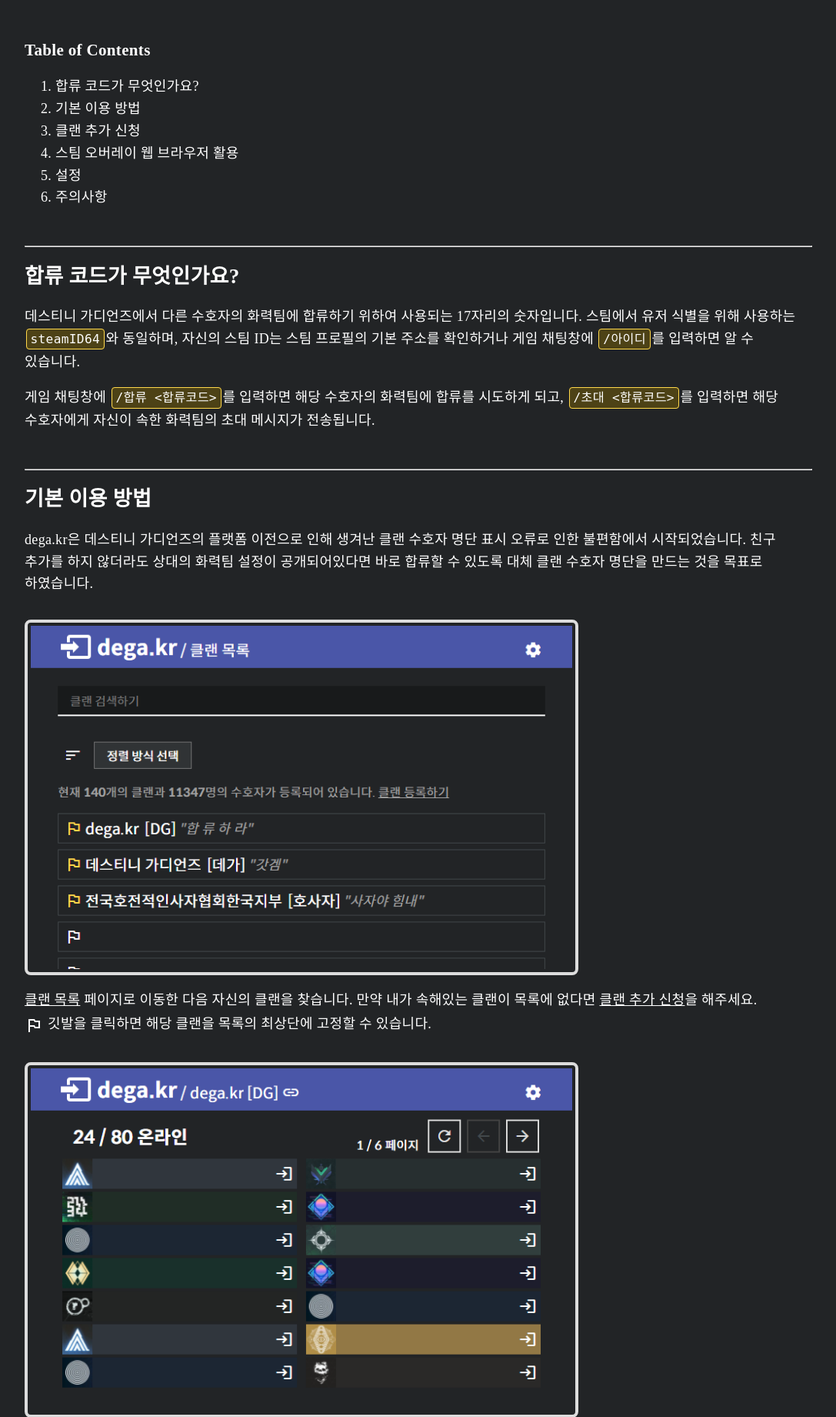
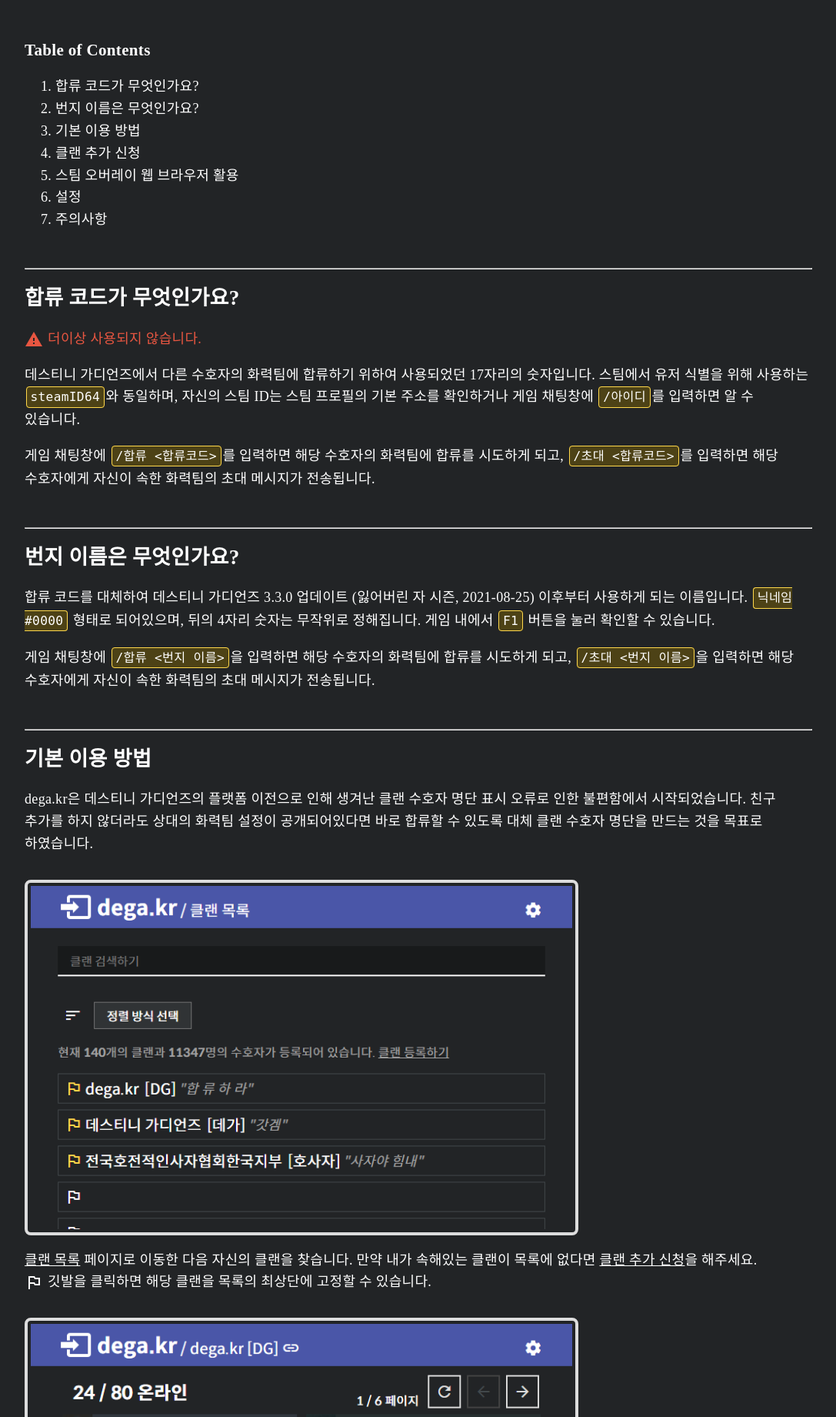
Before and after one commit to krepe-suZette/dega.kr, a Flask app: page /help in a window 1280 px wide. Shown: the part 56-1897 px from the top of the page at 77% size, without its empty margins (96-1183 px from the left). Run offline with Flask 2, Linux system fonts and the light colour scheme; parts of the project's set-up code (start-up, migrations or seed data) failed here and were passed over; some web fonts are replaced.

Commit message:
:bookmark: v1.1.0

```diff
--- a/app.py
+++ b/app.py
@@ -5,8 +5,8 @@
 app = Flask("main")
 p_client = Client()
 data = Data()
-last_update = "2021-07-29"
-__version__ = "1.0.4"
+last_update = "2021-08-26"
+__version__ = "1.1.0"
 
 
 @app.route("/")
--- a/static/degakr.js
+++ b/static/degakr.js
@@ -2,8 +2,8 @@
 let MAX_PAGE = 0;
 let CURRENT_PAGE = 0;
 const API_KEY = "3632dd9656a54c6d90b31777940b2581";
-const DOM_USER_COPY = $("<div class='user-wrap'><div class='user'><div class='emblem'></div><div class='display-name'></div><button class='copy material-icons' data-sid='' data-icon='content_copy'></button></div></div>");
-const DOM_USER_DIRECT = $("<div class='user-wrap'><div class='user'><div class='emblem'></div><div class='display-name'></div><button class='copy material-icons' data-sid='' data-icon='login'></button></div></div>");
+const DOM_USER_COPY = $("<div class='user-wrap'><div class='user'><div class='emblem'></div><div class='platform'><img draggable='false' src=''></div><div class='display-name'></div><button class='copy material-icons' data-bungie-name='' data-icon='content_copy'></button></div></div>");
+const DOM_USER_DIRECT = $("<div class='user-wrap'><div class='user'><div class='emblem'></div><div class='platform'><img draggable='false' src=''></div><div class='display-name'></div><button class='copy material-icons' data-bungie-name='' data-icon='login'></button></div></div>");
 let DOM_USER = DOM_USER_COPY;
 let GROUP_ID;
 
@@ -13,7 +13,7 @@
 let cmd_join = "합류";
 let cmd_invite = "초대";
 let mode = "copy";
-let my_steam_id;
+let my_bungie_name;
 let lastUpdate;
 let active_window_update;
 
@@ -176,7 +176,7 @@
 const clipboardInitialize = function() {
     if (clipboard != null) clipboard.destroy();
     clipboard = new ClipboardJS('.copy', {
-        text: function(trigger) { return mkCmd(trigger.getAttribute('data-sid')) }
+        text: function(trigger) { return mkCmd(trigger.getAttribute('data-bungie-name')) }
     });
     clipboard.on("success", function(e) {
         console.log("Copy success");
@@ -192,7 +192,7 @@
     Array.prototype.forEach.call(document.getElementsByClassName("copy"), (el) => {
        el.onclick = function() {
             console.log("Click!");
-            location.href = "steam://rungame/1085660/" + this.getAttribute("data-sid");
+            location.href = "steam://rungame/1085660/" + this.getAttribute("data-bungie-name");
         }
     });
 }
@@ -221,41 +221,46 @@
         });
         // 결과값 배열 복사
         let arr_members = resp_members.Response.results.slice();
+        let online_members = arr_members.filter(el => el.isOnline).length;
         // .user 요소 개수 맞추기
         adjustUserElementCount(arr_members.length);
-        let $user_el = Array.from(document.getElementsByClassName("user")).map((el) => {return $(el)});
-
-        // SteamID 값 불러오기
-        let arr_online_id = arr_members.filter(el => el.isOnline).map(el => el.destinyUserInfo.membershipId);
-        let arr_steam_id = await getAllMembersSteamID(arr_online_id);
+        let user_el = Array.from(document.getElementsByClassName("user"));
 
         // 클랜 멤버 목록 정렬
         arr_members.sort((a, b) => {
             if (a.isOnline !== b.isOnline) return a.isOnline ? -1 : 1;
-            else if ((a.destinyUserInfo.membershipId in arr_steam_id) !== (b.destinyUserInfo.membershipId in arr_steam_id)) return (a.destinyUserInfo.membershipId in arr_steam_id) ? -1 : 1;
             else return a.destinyUserInfo.LastSeenDisplayName < b.destinyUserInfo.LastSeenDisplayName ? -1 : a.destinyUserInfo.LastSeenDisplayName > b.destinyUserInfo.LastSeenDisplayName ? 1: 0;
         });
 
         // 화면에 적용
-        $user_el.forEach(($el, idx) => {
-            let membership_id = arr_members[idx].destinyUserInfo.membershipId;
+        user_el.forEach((el, idx) => {
+            // el.children[0]: .emblem
+            // el.children[1]: .platform
+            // el.children[2]: .display-name
+            // el.children[3]: button.copy
             let display_name = arr_members[idx].destinyUserInfo.LastSeenDisplayName;
-            $el.children(".display-name").text(display_name).attr("title", display_name);
-            resetEmblem($el);
+            let bungie_name = arr_members[idx].destinyUserInfo.bungieGlobalDisplayName + "#" + arr_members[idx].destinyUserInfo.bungieGlobalDisplayNameCode;
+            let platform_icon = "https://www.bungie.net" + arr_members[idx].destinyUserInfo.iconPath;
+            el.children[2].textContent = display_name;
+            el.children[2].setAttribute("title", display_name);
+            resetEmblem(el);
 
             if (arr_members[idx].isOnline) {
-                // 온라인 + SteamID 정보 존재
-                if (arr_steam_id[membership_id] !== undefined) {
-                    $el.addClass("online").removeClass("error").children(".copy").attr("data-sid", arr_steam_id[membership_id]);
-                    if (my_steam_id === arr_steam_id[membership_id]) $el.addClass("me");
-                    else $el.removeClass("me");
-                    setTimeout(() => applyMemberEmblem($el, arr_members[idx]), idx * 30);
-                }
-                // 온라인 + SteamID 정보 없음
-                else $el.addClass("error").removeClass("online me").children(".copy").attr("data-sid", "");
+                // 온라인 + 번지 이름 정보 존재
+                el.classList.add("online");
+                el.classList.remove("error");
+                el.children[1].children[0].setAttribute("src", platform_icon);
+                el.children[3].dataset.bungieName = bungie_name;
+                if (my_bungie_name === bungie_name) el.classList.add("me");
+                else el.classList.remove("me");
+                setTimeout(() => applyMemberEmblem(el, arr_members[idx]), idx * 30);
             }
             // 오프라인
-            else $el.removeClass("error online me").children(".copy").attr("data-sid", "");
+            else {
+                el.classList.remove("error", "online", "me");
+                el.children[1].children[0].setAttribute("src", "");
+                el.children[3].dataset.bungieName = "";
+            }
         });
 
         // 페이지 위치, 복사-합류 버튼 초기화
@@ -263,10 +268,13 @@
         if (mode === "direct") directJoinInitialize();
         else clipboardInitialize();
         // 완료 메시지
-        $(".info-online").text(`${arr_online_id.length} / ${arr_members.length} 온라인`);
-        $("#refresh").attr("data-icon", "done").attr("disabled", false);
+        document.getElementsByClassName("info-online")[0].textContent = `${online_members} / ${arr_members.length} 온라인`;
+        let refresh_button = document.getElementById("refresh");
+        refresh_button.dataset.icon = "done";
+        refresh_button.removeAttribute("disabled");
     } catch (e) {
-        console.log("error");
+        console.log(e)
+        generateModal("이런!", "업데이트 도중 오류가 발생하였습니다!<br>" + e, "닫기", true);
     } finally {
         // 업데이트 끝. 원상 복귀
         updateMembersEnd();
@@ -275,13 +283,15 @@
 
 const updateMembersStart = function () {
     lastUpdate = Date.now();
-    $("#refresh").attr("disabled", true).attr("data-icon", "hourglass_bottom");
-    $(".user-list").addClass("loading");
+    let refresh_button = document.getElementById("refresh");
+    refresh_button.setAttribute("disabled", "");
+    refresh_button.dataset.icon = "hourglass_bottom";
+    document.getElementsByClassName("user-list")[0].classList.add("loading");
 }
 
 const updateMembersEnd = function (isSuccess = true) {
-    setTimeout(() => {$("#refresh").attr("data-icon", "refresh")}, 1000);
-    $(".user-list").removeClass("loading");
+    setTimeout(() => { document.getElementById("refresh").dataset.icon = "refresh"; }, 1000);
+    document.getElementsByClassName("user-list")[0].classList.remove("loading");
 }
 
 const getAllMembersSteamID = async function (arr) {
@@ -316,12 +326,12 @@
 }
 
 
-const resetEmblem = function ($el) {
-    $el.css("background-color", "");
-    $el.children(".emblem").empty();
+const resetEmblem = function (el) {
+    el.style.backgroundColor = "";
+    if (el.children[0].lastElementChild) el.children[0].lastElementChild.remove();
 }
 
-const applyMemberEmblem = async function ($el, data) {
+const applyMemberEmblem = async function (el, data) {
     let m_id = data.destinyUserInfo.membershipId;
     let m_type = data.destinyUserInfo.membershipType;
 
@@ -337,7 +347,7 @@
     img.draggable = false;
     img.onload = () => {
         let color = getEdgeAvgColor(img);
-        $el.css("background-color", `rgb(${color[0]}, ${color[1]}, ${color[2]})`);
+        el.style.backgroundColor = `rgb(${color[0]}, ${color[1]}, ${color[2]})`
     }
     img.onerror = () => {
         img.src = "";
@@ -345,7 +355,7 @@
 
     // 변경 적용 (배경색은 초기화)
     img.src = path;
-    $el.children(".emblem").append(img);
+    el.children[0].append(img)
 }
 
 const requestProfile = async function (m_type, m_id) {
@@ -559,18 +569,18 @@
     setCommandPrefix(cmd_join, cmd_invite, cmd_lang);
 }
 
-const getMySteamID = function() {
+const getMyBungieName = function() {
     let setting = loadLocalStorageJSON("setting");
-    if (setting.hasOwnProperty("my_steam_id")) {
-        my_steam_id = setting.my_steam_id;
-        return my_steam_id;
+    if (setting.hasOwnProperty("my_bungie_name")) {
+        my_bungie_name = setting.my_bungie_name;
+        return my_bungie_name;
     }
 }
 
-const setMySteamID = function (sid) {
+const setMyBungieName = function (b_name) {
     let setting = loadLocalStorageJSON("setting");
-    setting["my_steam_id"] = sid;
-    my_steam_id = sid;
+    setting["my_bungie_name"] = b_name;
+    my_bungie_name = b_name;
     saveLocalStorageJSON("setting", setting);
 }
 
@@ -592,7 +602,9 @@
     saveLocalStorageJSON("setting", setting);
 }
 // ================ modal ================ //
-const generateModal = function (title, text, btn) {
+const generateModal = function (title, text, btn, no_duplicate) {
+    if (no_duplicate && document.querySelector(".modal-bg")) return;
+
     let modal_bg = document.createElement("div");
     let modal_wrap = document.createElement("div")
     let modal  = document.createElement("div")
@@ -633,7 +645,7 @@
 
 // ================ initializing ================ //
 getCommandPrefix();
-getMySteamID();
+getMyBungieName();
 // mode = getMode();
 mode = "copy";
 DOM_USER = mode === "direct" ? DOM_USER_DIRECT : DOM_USER_COPY;
--- a/static/style.css
+++ b/static/style.css
@@ -149,10 +149,10 @@
     content: attr(data-icon);
 }
 .with-icon {
-    line-height: 2rem;
+    line-height: 1.5em;
 }
 .with-icon .material-icons {
-    vertical-align: middle;
+    vertical-align: bottom;
     padding-right: 0.25em;
 }
 a.url {
--- a/templates/clan_users.html
+++ b/templates/clan_users.html
@@ -32,6 +32,7 @@
   <div class='user-wrap'>
     <div class='user'>
       <div class='emblem'></div>
+      <div class='platform'><img draggable='false' src=''></div>
       <div class='display-name'></div>
       <button class='copy material-icons' data-sid='' data-icon=''></button>
     </div>
--- a/templates/help.html
+++ b/templates/help.html
@@ -12,17 +12,19 @@
   <h3>Table of Contents</h3>
   <ol class="toc">
     <li class="toc-item"><a href="#s1"><b>합류 코드</b>가 무엇인가요?</a></li>
-    <li class="toc-item"><a href="#s2">기본 이용 방법</a></li>
-    <li class="toc-item"><a href="#s3">클랜 추가 신청</a></li>
-    <li class="toc-item"><a href="#s4">스팀 오버레이 웹 브라우저 활용</a></li>
-    <li class="toc-item"><a href="#s5">설정</a></li>
-    <li class="toc-item"><a href="#s6">주의사항</a></li>
+    <li class="toc-item"><a href="#s2"><b>번지 이름</b>은 무엇인가요?</a></li>
+    <li class="toc-item"><a href="#s3">기본 이용 방법</a></li>
+    <li class="toc-item"><a href="#s4">클랜 추가 신청</a></li>
+    <li class="toc-item"><a href="#s5">스팀 오버레이 웹 브라우저 활용</a></li>
+    <li class="toc-item"><a href="#s6">설정</a></li>
+    <li class="toc-item"><a href="#s7">주의사항</a></li>
   </ol>
 
   <hr />
 
   <h2 id="s1"><b>합류 코드</b>가 무엇인가요?</h2>
-  <p>데스티니 가디언즈에서 다른 수호자의 화력팀에 합류하기 위하여 사용되는 17자리의 숫자입니다.
+  <p><b class="red with-icon"><span class="material-icons" data-icon="warning"></span>더이상 사용되지 않습니다.</b></p>
+  <p>데스티니 가디언즈에서 다른 수호자의 화력팀에 합류하기 위하여 사용되었던 17자리의 숫자입니다.
     스팀에서 유저 식별을 위해 사용하는 <code>steamID64</code>와 동일하며, 자신의 스팀 ID는 스팀 프로필의 기본 주소를 확인하거나
     게임 채팅창에 <code>/아이디</code>를 입력하면 알 수 있습니다.</p>
   <p>게임 채팅창에 <code>/합류 &lt;합류코드&gt;</code>를 입력하면 해당 수호자의 화력팀에 합류를 시도하게 되고,
@@ -30,7 +32,15 @@
 
   <hr />
 
-  <h2 id="s2">기본 이용 방법</h2>
+  <h2 id="s2"><b>번지 이름</b>은 무엇인가요?</h2>
+  <p>합류 코드를 대체하여 데스티니 가디언즈 3.3.0 업데이트 (잃어버린 자 시즌, 2021-08-25) 이후부터 사용하게 되는 이름입니다.
+    <code>닉네임#0000</code> 형태로 되어있으며, 뒤의 4자리 숫자는 무작위로 정해집니다. 게임 내에서 <code>F1</code> 버튼을 눌러 확인할 수 있습니다.</p>
+  <p>게임 채팅창에 <code>/합류 &lt;번지 이름&gt;</code>을 입력하면 해당 수호자의 화력팀에 합류를 시도하게 되고,
+    <code>/초대 &lt;번지 이름&gt;</code>을 입력하면 해당 수호자에게 자신이 속한 화력팀의 초대 메시지가 전송됩니다.</p>
+
+  <hr />
+
+  <h2 id="s3">기본 이용 방법</h2>
   <p><b>dega.kr</b>은 데스티니 가디언즈의 플랫폼 이전으로 인해 생겨난 클랜 수호자 명단 표시 오류로 인한 불편함에서 시작되었습니다.
     친구 추가를 하지 않더라도 상대의 화력팀 설정이 공개되어있다면 바로 합류할 수 있도록 대체 클랜 수호자 명단을 만드는 것을 목표로 하였습니다.</p>
   <img src="/static/img/help_1.png" alt="클랜 목록 페이지" class="media">
@@ -42,7 +52,7 @@
   <p>클랜 페이지로 들어가면 현재 게임에 접속중인 수호자 명단을 볼 수 있습니다. 각 버튼들의 역할은 아래와 같습니다.</p>
   <ul>
     <li class="with-icon"><i class="material-icons" data-icon="login"></i><span>: 해당 수호자에게 바로 합류를 시도합니다. 브라우저에서 실행하는 경우 알림이 뜰 수 있습니다.</span></li>
-    <li class="with-icon"><i class="material-icons" data-icon="content_copy"></i><span>: <code>/합류 &lt;합류코드&gt;</code> 명령어가 클립보드로 복사됩니다. <code>Ctrl</code> 버튼을 누른 상태로 버튼을 누르면 <code>/초대</code> 명령어가 대신 복사됩니다.</span></li>
+    <li class="with-icon"><i class="material-icons" data-icon="content_copy"></i><span>: <code>/합류 &lt;번지 이름&gt;</code> 명령어가 클립보드로 복사됩니다. <code>Ctrl</code> 버튼을 누른 상태로 버튼을 누르면 <code>/초대</code> 명령어가 대신 복사됩니다.</span></li>
     <li class="with-icon"><i class="material-icons" data-icon="refresh"></i><span>접속중인 수호자 목록을 새로고침합니다. 키보드 <code>R</code>을 눌러도 사용할 수 있습니다.</span></li>
     <li class="with-icon"><i class="material-icons" data-icon="arrow_back"></i><i class="material-icons" data-icon="arrow_forward"></i>
       <span>이전 페이지 또는 다음 페이지로 이동합니다. 키보드 <code>A</code>와 <code>D</code>, 왼쪽 방향키와 오른쪽 방향키도 사용이 가능합니다.</span></li>
@@ -52,7 +62,7 @@
 
   <hr>
 
-  <h2 id="s3">클랜 추가 신청</h2>
+  <h2 id="s4">클랜 추가 신청</h2>
   <img src="/static/img/help_5.png" alt="클랜 등록 신청 페이지" class="media">
   <p>
     자신의 클랜 이름을 <b>정확히</b> 입력해 검색해주세요. 이름을 올바르게 입력했다면 클랜의 정보가 출력됩니다. 오른쪽 아래의 "등록 신청" 버튼을 눌러주세요.<br>
@@ -67,7 +77,7 @@
 
   <hr>
 
-  <h2 id="s4">스팀 오버레이 웹 브라우저 활용</h2>
+  <h2 id="s5">스팀 오버레이 웹 브라우저 활용</h2>
   <img src="/static/img/steam-overlay.png" alt="스팀 오버레이" class="media">
   <p>자신의 <b>dega.kr</b> 클랜 페이지를 스팀 오버레이 웹 브라우저의 홈 페이지로 설정하면 더욱 완벽하게 서비스를 이용할 수 있습니다.</p>
   <img src="/static/img/help_3.png" alt="스팀 오버레이" class="media">
@@ -80,7 +90,7 @@
   <p><a href="steam://settings/browser" class="url">설정 > 웹 브라우저</a>를 눌러주세요. 웹 브라우저 홈페이지(3)를 자신이 속한 클랜 페이지 주소로 하게 되면 (1) 웹 브라우저를 눌렀을 때 바로 클랜원 목록이 뜨게 됩니다.</p>
   <hr>
 
-  <h2 id="s5">설정</h2>
+  <h2 id="s6">설정</h2>
   <img src="/static/img/help_7.png" alt="설정 페이지" class="media">
   <p><b>dega.kr</b>의 설정들이 모여있는 페이지입니다. 설정 값은 기기에 저장됩니다.</p>
   <ul style="list-style: disc; padding-inline-start: 30px;">
@@ -108,9 +118,8 @@
 
   <hr>
 
-  <h2 id="s6">주의사항</h2>
-  <p>Bungie.net 설정의 "계정 & 연결" 탭에서 "공개 프로필에 표시" 설정을 활성화하지 않은 경우 온라인이더라도 합류 코드 복사가 불가능 할 수 있습니다. 설정을 다시 해준 후 관리자에게 요청해주세요.</p>
-  <p>이미 등록된 자신의 정보를 공개하고 싶지 않다면 디스코드 Krepe#4364 또는 트위터 <a href="https://twitter.com/krepe_suZette" class="url">@krepe_suZette</a>로 연락해주세요.</p>
+  <h2 id="s7">주의사항</h2>
   <p>본 사이트는 Chrome 또는 Chromium 기반 브라우저에 최적화되어 있습니다.</p>
+  <p>오류 및 기타 문의는 디스코드 Krepe#4364 또는 트위터 <a href="https://twitter.com/krepe_suZette" class="url">@krepe_suZette</a>로 연락해주세요.</p>
 </article>
 {% endblock %}
--- a/templates/layout.html
+++ b/templates/layout.html
@@ -3,7 +3,7 @@
 <head>
   {% include "tracker.html" %}
   {% set title_s %}{% block title %}dega.kr{% endblock %}{% endset %}
-  {% set version = "1.0.4" %}
+  {% set version = "1.1.0" %}
   <meta charset="UTF-8">
   <!-- Favicon / icon -->
   <link rel="apple-touch-icon" sizes="180x180" href="/static/icon/apple-touch-icon.png">
@@ -19,7 +19,7 @@
   <meta name="viewport" content="width=device-width, user-scalable=no, initial-scale=1.0, maximum-scale=1.0, minimum-scale=1.0">
   <meta http-equiv="X-UA-Compatible" content="ie=edge">
   <meta name="description" content="데스티니 가디언즈 클랜원에게 바로 합류하기">
-  <meta name="keywords" content="데스티니,데스티니 가디언즈,데스티니 2,Destiny 2,합류코드,데스티니 합류,데스티니 클랜">
+  <meta name="keywords" content="데스티니,데스티니 가디언즈,데스티니 2,Destiny 2,합류코드,데스티니 합류,데스티니 클랜,번지 이름">
   {% block meta %}{% endblock %}
   <!-- opengraph -->
   <meta property="og:type" content="website">
```
Also changed, not shown: other parts of static/style.css (+20 -8 lines), parser_server.py (+18 -16 lines), templates/setting.html (+12 -12 lines), templates/update-log.html (+15 -0 lines).
